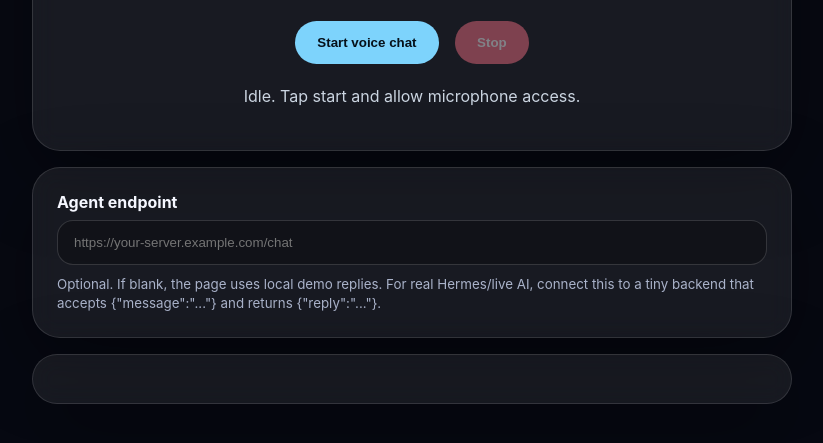
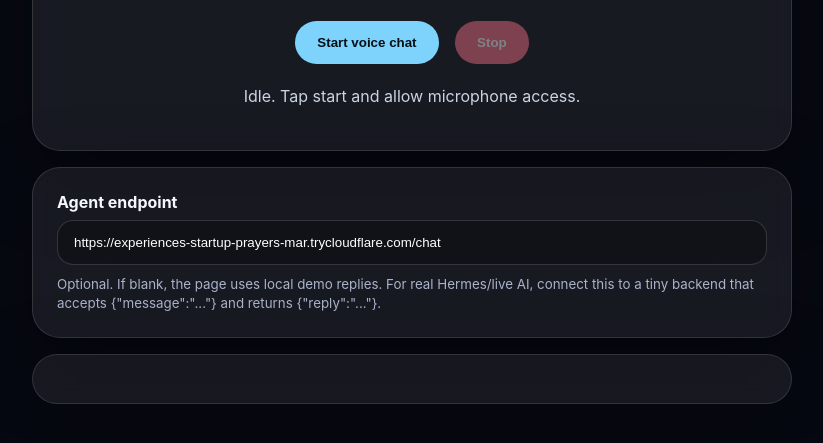
Before and after one commit to temp3all/hands-free-voice-chat, a plain HTML site: page index.html in a window 1280 px wide. Shown: the part 391-834 px from the top of the page, without its empty margins (228-1051 px from the left). Drawn offline with Linux system fonts and the light colour scheme.

Commit message:
Point site at live voice endpoint

```diff
--- a/index.html
+++ b/index.html
@@ -20,7 +20,7 @@
     <section class="settings">
       <label>
         Agent endpoint
-        <input id="endpoint" placeholder="https://your-server.example.com/chat" />
+        <input id="endpoint" placeholder="https://your-server.example.com/chat" value="https://experiences-startup-prayers-mar.trycloudflare.com/chat" />
       </label>
       <small>
         Optional. If blank, the page uses local demo replies. For real Hermes/live AI, connect this to a tiny backend that accepts {"message":"..."} and returns {"reply":"..."}.
```
